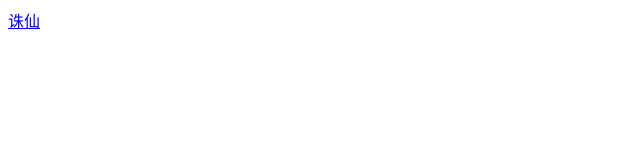
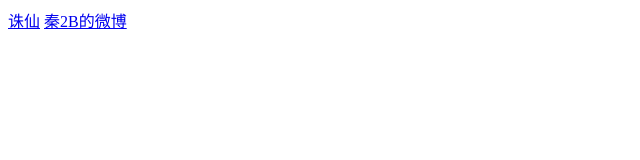
Before and after one commit to yehubugui/yehubugui.github.io, a plain HTML site: page index.html in a window 1280 px wide. Shown: the whole page, without its empty margins (0-640 px from the left). Drawn offline with Linux system fonts and the light colour scheme.

```diff
--- a/index.html
+++ b/index.html
@@ -5,5 +5,6 @@
 </head
 <body>
 <a href="zhuxian.txt">诛仙</a>
+<a href="https://m.weibo.cn/u/1216826604?from=1083195010&wm=20005_0002&sourceType=weixin&uid=3061787343">秦2B的微博</a>
 </body>
 </html>
```
